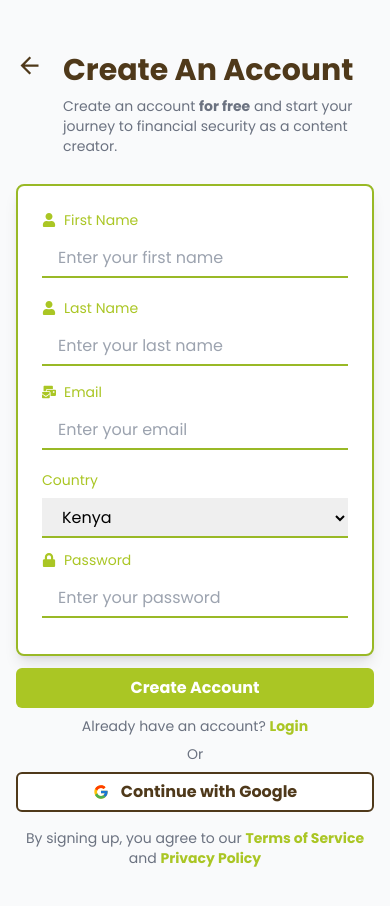
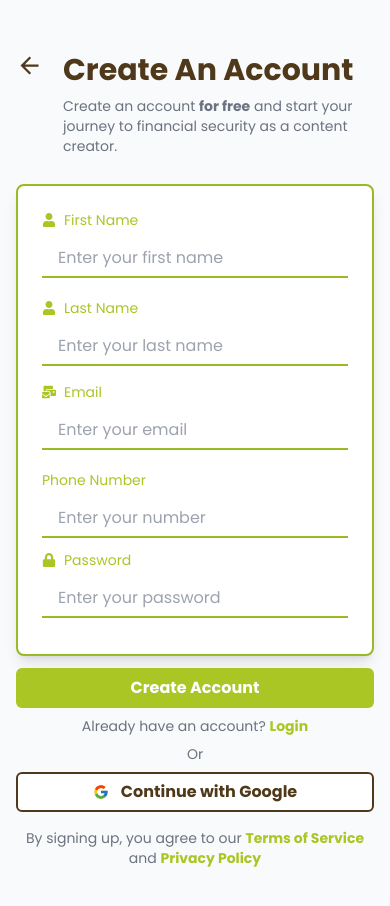
Before and after one commit to MuchiriTheDev/Content, a React (Vite) app: page /signup in a window 390 px wide. Shown: the top 906 px of the page. Built offline with nearby package versions, Linux system fonts and the light colour scheme.

Commit message:
fix: Change country selection to phone number input in SignUp component for better user input

```diff
--- a/src/Pages/AuthRelatedPage/SignUp.jsx
+++ b/src/Pages/AuthRelatedPage/SignUp.jsx
@@ -117,18 +117,18 @@ const SignUp = () => {
                 {/* Country */}
                 <div className="w-full md:w-[50%]">
                   <label
-                    htmlFor="country"
+                    htmlFor="phone"
                     className="text-sm text-yellowGreen flex gap-2 mb-2 items-center"
                   >
-                    Country
+                    Phone Number
                   </label>
-                  <motion.select
+                  <motion.input
                     whileFocus={{ borderColor: '#A3BFFA' }}
-                    id="country"
+                    type="tel"
+                    id="phone"
+                    placeholder="Enter your number "
                     className="w-full h-10 border-b-2 px-4 border-b-appleGreen focus:outline-none focus:border-b-2 focus:border-b-yellowGreen"
-                  >
-                    <option value="Kenya">Kenya</option>
-                  </motion.select>
+                  />
                 </div>
               </div>
               <div className="w-full h-fit mb-3">
```
